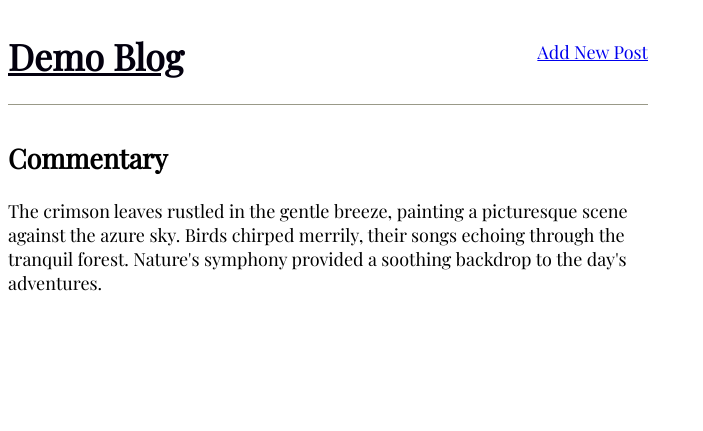
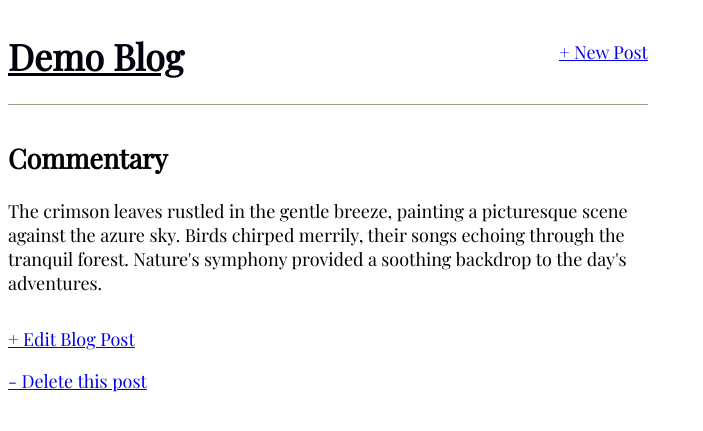
Before and after one commit to 30Piraten/app, a Django app: page /post/1/ in a window 1280 px wide. Shown: the top 431 px of the page, without its empty margins (0-703 px from the left). Run offline with Django 4.2, Linux system fonts and the light colour scheme; data comes from the database, SQL or seed files in the repository; both versions use the stored data as it was after the commit.

Commit message:
updated demo/views and urls

```diff
--- a/demo/models.py
+++ b/demo/models.py
@@ -1,4 +1,5 @@
 from django.db import models
+from django.urls import reverse
 
 # Create your models here.
 
@@ -13,3 +14,6 @@ class Post(models.Model):
 
     def __str__(self):
         return self.title
+
+    def get_absolute_url(self):
+        return reverse("post_detail", args=[str(self.id)])
--- a/demo/urls.py
+++ b/demo/urls.py
@@ -1,7 +1,11 @@
 from django.urls import path
-from .views import DemoViews, DemoPageView, DemoFormView
+from .views import (
+    DemoViews, DemoPageView, DemoFormView, DemoUpdateView, DemoDeleteView
+)
 
 urlpatterns = [
+    path("post/<int:pk>/delete", DemoDeleteView.as_view(), name="delete_post"),
+    path("post/<int:pk>/edit/", DemoUpdateView.as_view(), name="edit_post"),
     path("post/new", DemoFormView.as_view(), name="new_post"),
     path("post/<int:pk>/", DemoPageView.as_view(), name="post_detail"),
     path("", DemoViews.as_view(), name="home"),
--- a/demo/views.py
+++ b/demo/views.py
@@ -1,5 +1,6 @@
 from django.views.generic import ListView, DetailView
-from django.views.generic.edit import CreateView
+from django.views.generic.edit import CreateView, UpdateView, DeleteView
+from django.urls import reverse_lazy
 from .models import Post
 
 # Create your views here.
@@ -12,10 +13,22 @@ class DemoViews(ListView):
 
 class DemoPageView(DetailView):
     model = Post
-    template_name = "post_details.html"
+    template_name = "post_detail.html"
 
 
 class DemoFormView(CreateView):
     model = Post
     template_name = "new_post.html"
     fields = ["title", "author", "body"]
+
+
+class DemoUpdateView(UpdateView):
+    model = Post
+    template_name = "edit_post.html"
+    fields = ["title", "body"]
+
+
+class DemoDeleteView(DeleteView):
+    model = Post
+    template_name = "delete_post.html"
+    success_url = reverse_lazy("home")
--- a/templates/base.html
+++ b/templates/base.html
@@ -17,7 +17,7 @@
             </h1>
         </div>
         <div class="nav-right">
-            <a href="{% url 'new_post' %}">Add New Post</a>
+            <a href="{% url 'new_post' %}">+ New Post</a>
         </div>
     </header>
     <div>
--- a/templates/post_details.html
+++ b/templates/post_detail.html
@@ -6,4 +6,10 @@
     <p>{{ object.body }}</p>
 </div>
 
+<p>
+    <a href="{% url 'edit_post' post.pk %}">+ Edit Blog Post</a>
+</p>
+<p>
+    <a href="{% url 'delete_post' post.pk %}">- Delete this post</a>
+</p>
 {% endblock content %}
```
Also changed, not shown: templates/delete_post.html (added, +9 -0 lines), templates/edit_post.html (added, +9 -0 lines), db.sqlite3.
